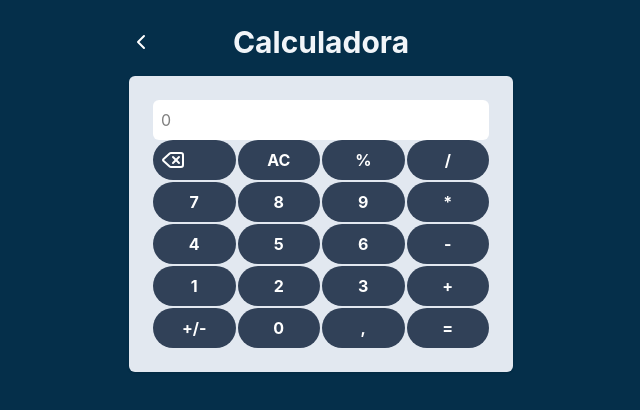
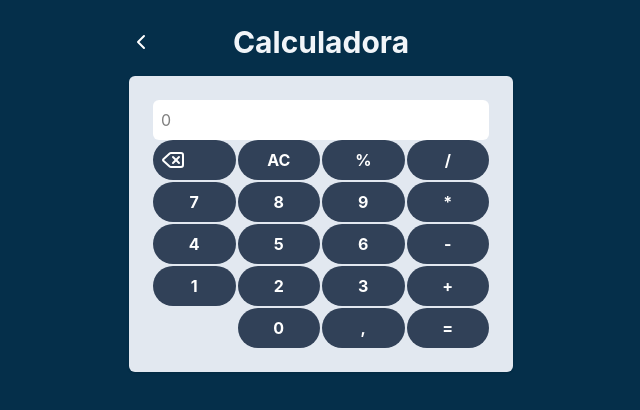
Before and after one commit to tiagoCabralS/curso-de-react-yt, a React (Vite) app: page /calculator in a window 1280 px wide. Shown: the top 410 px of the page, without its empty margins (319-959 px from the left). Built offline with nearby package versions, Linux system fonts and the light colour scheme.

Commit message:
remove o botão de módulo

```diff
--- a/src/pages/Calculator.jsx
+++ b/src/pages/Calculator.jsx
@@ -154,9 +154,9 @@ function Calculator() {
               </tr>
               <tr className="grid grid-cols-4 gap-0.5">
                 <td>
-                  <ButtonCalculator onClick={() => addToInput("")}>
-                    <p className="font-bold">+/-</p>
-                  </ButtonCalculator>
+                  {/* <ButtonCalculator onClick={() => addToInput("")}>
+                    <p className="font-bold"></p>
+                  </ButtonCalculator> */}
                 </td>
                 <td>
                   <ButtonCalculator onClick={() => addToInput("0")}>
```
